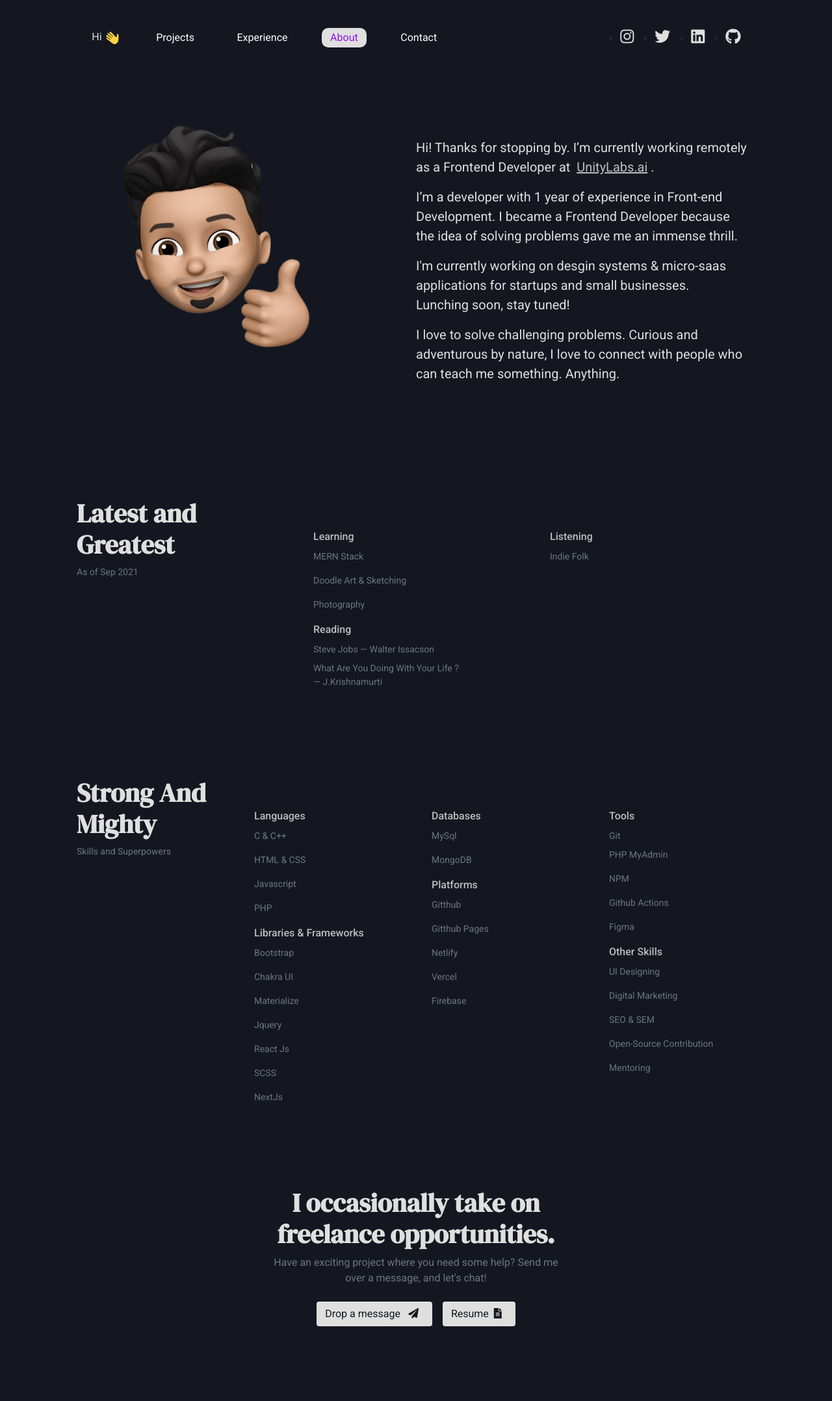
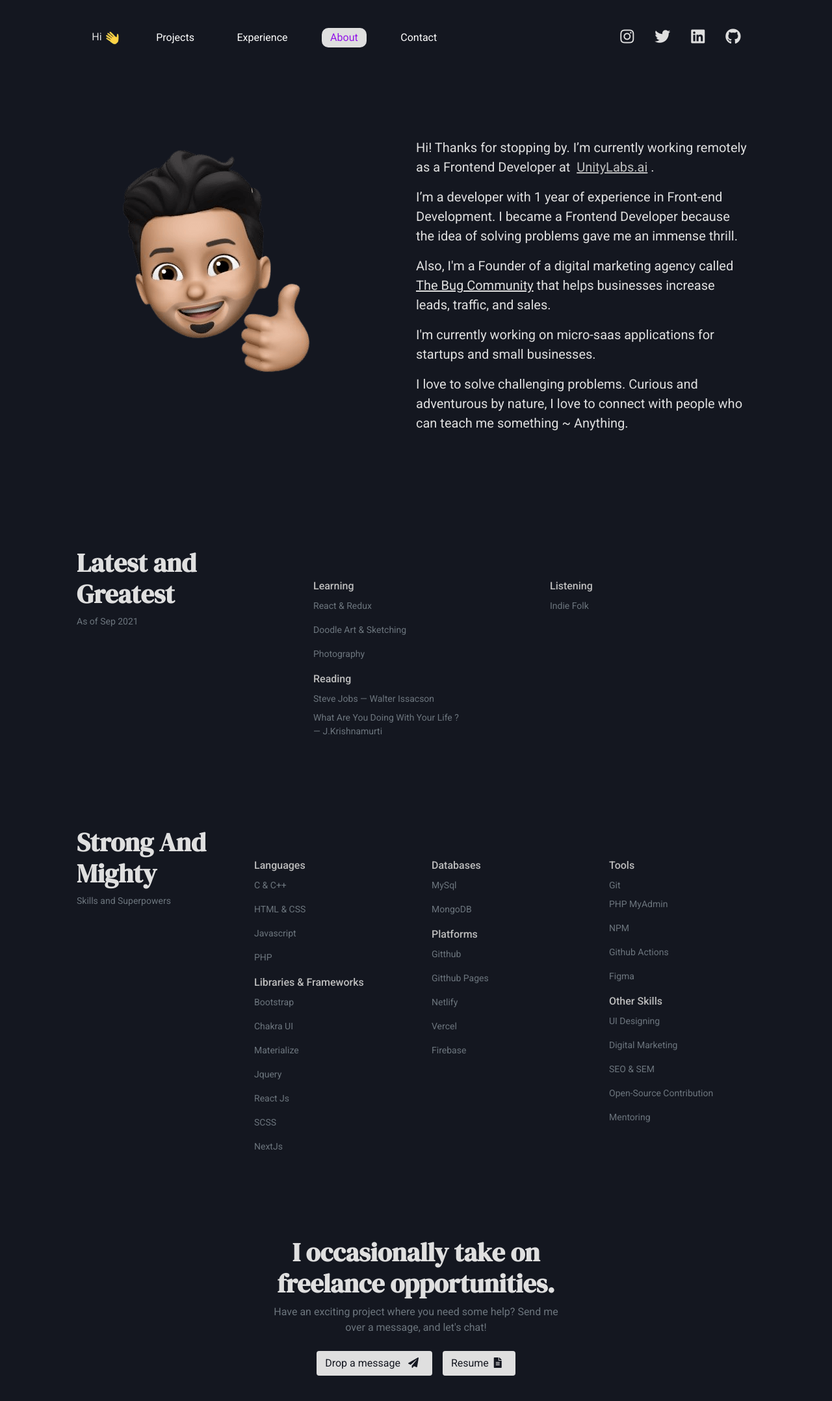
Before and after one commit to wh0sumit/portfolio, a React (Create React App) app: page /about in a window 1280 px wide. Shown: the top 2156 px of the page at 65% size. Built offline with nearby package versions, Linux system fonts and the light colour scheme.

Commit message:
Refactored Code

```diff
--- a/src/Pages/About.js
+++ b/src/Pages/About.js
@@ -30,28 +30,25 @@ export default function About() {
               Development. I became a Frontend Developer because the idea of
               solving problems gave me an immense thrill.
             </h5>
-            {/* <h5 className="my-3">
-              Also, I run a digital marketing agency called{" "}
+            <h5 className="my-3">
+              Also, I'm a Founder of a digital marketing agency called{" "}
               <a
-                className="badge fw-bold fs-5 text-decoration-none"
+                className="fs-5  text-light"
                 href="https://www.thebugcommunity.in/"
                 target="_blank"
                 rel="noreferrer"
-                onMouseOver={playpop}
-                onMouseLeave={stoppop}
               >
                 The Bug Community
               </a>{" "}
               that helps businesses increase leads, traffic, and sales.
-            </h5> */}
+            </h5>
             <h5 className="my-3">
-              I'm currently working on desgin systems & micro-saas applications
-              for startups and small businesses. &nbsp; Lunching soon, stay
-              tuned!
+              I'm currently working on micro-saas applications for startups and
+              small businesses.
             </h5>
             <h5 className="my-3">
               I love to solve challenging problems. Curious and adventurous by
-              nature, I love to connect with people who can teach me something.
+              nature, I love to connect with people who can teach me something ~
               Anything.
             </h5>
           </div>
@@ -68,7 +65,7 @@ export default function About() {
             <h6 className="bold mt-5 about-title"> Learning</h6>
             <ul className="nav flex-column">
               <li className="nav-item mb-2">
-                <h6 className="nav-link small p-0 text-muted">MERN Stack</h6>
+                <h6 className="nav-link small p-0 text-muted">React & Redux</h6>
               </li>
               <li className="nav-item mb-2">
                 <h6 className="nav-link small p-0 text-muted">
--- a/src/Pages/Hi.js
+++ b/src/Pages/Hi.js
@@ -1,4 +1,6 @@
 import React from "react";
+import { Link } from "react-router-dom";
+
 import myImg from "../assets/profile-2.jpeg";
 export default function Work() {
   return (
@@ -12,6 +14,25 @@ export default function Work() {
               With a keen eye for creating engaging websites, UI and bringing
               products to life.
             </h5>
+            <div className="d-flex flex-wrap ">
+              <Link to="/contact" className="text-decoration-none">
+                <button className="btn btn-custom-1   d-flex d-lg-none">
+                  Drop a message
+                  <i class="fas fa-paper-plane mx-2 mt-1"></i>
+                </button>
+              </Link>
+              <a
+                href="https://wh0sumit.notion.site/wh0sumit/Sumit-Singh-0a69c9570cc34c5488ea5073231a372f"
+                className="text-decoration-none"
+                rel="noreferrer"
+                target="_blank"
+              >
+                <button className="btn btn-custom-1 ms-3 d-flex d-lg-none">
+                  Resume
+                  <i class="fas fa-file-alt mx-2 mt-1"></i>
+                </button>
+              </a>
+            </div>
           </div>
           <div class="col-10 col-sm-8 col-lg-5 ">
             <img
--- a/src/components/Footer.js
+++ b/src/components/Footer.js
@@ -7,11 +7,27 @@ export default function Footer(props) {
       <section class="py-lg-5 text-center container">
         <div class="row py-lg-5">
           <div class="col-lg-5 col-md-8 mx-auto">
-            <h1 class="head">{props.title}</h1>
-            <p class=" text-muted">{props.desc}</p>
+            <h1 class="head">
+              {props.title
+                ? props.title
+                : "I occasionally take on freelance opportunities."}
+            </h1>
+            <p class=" text-muted">
+              {props.desc
+                ? props.desc
+                : "Have an exciting project where you need some help? Send me over a message, and let's chat!"}
+            </p>
             <div className="d-flex flex-wrap justify-content-center">
-              <Link to={props.file} class="btn btn-custom-1 m-2">
-                {props.btnTitle} <i class={props.btnIcon}></i>
+              <Link
+                to={props.file ? props.file : "none"}
+                class="btn btn-custom-1 m-2"
+              >
+                {props.btnTitle ? props.btnTitle : "Drop a message"}{" "}
+                <i
+                  class={
+                    props.btnIcon ? props.btnIcon : "fas fa-paper-plane mx-2"
+                  }
+                ></i>
               </Link>
               <a
                 class="btn btn-custom-1 m-2"
--- a/src/components/Navbar.js
+++ b/src/components/Navbar.js
@@ -58,7 +58,12 @@ export default function Navbar() {
             </NavLink>
           </li>
         </ul>
-        <ul className="d-none d-lg-flex p-lg-4 ps-0 m-0 ">
+        <ul
+          className="d-none d-lg-flex p-lg-4 ps-0 m-0 "
+          style={{
+            listStyle: "none",
+          }}
+        >
           <li className="mx-lg-3 align-self-center">
             <a
               href="https://www.instagram.com/wh0sumit/"
```
